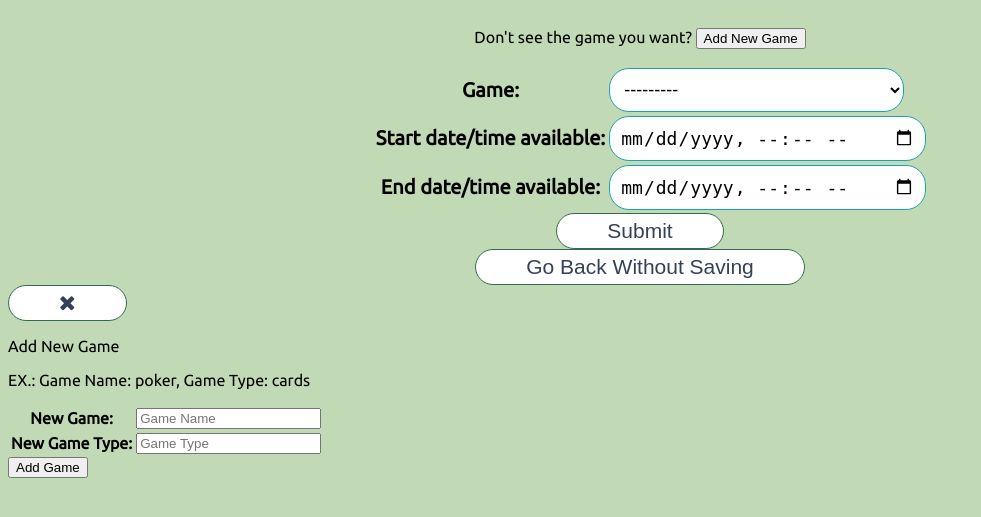
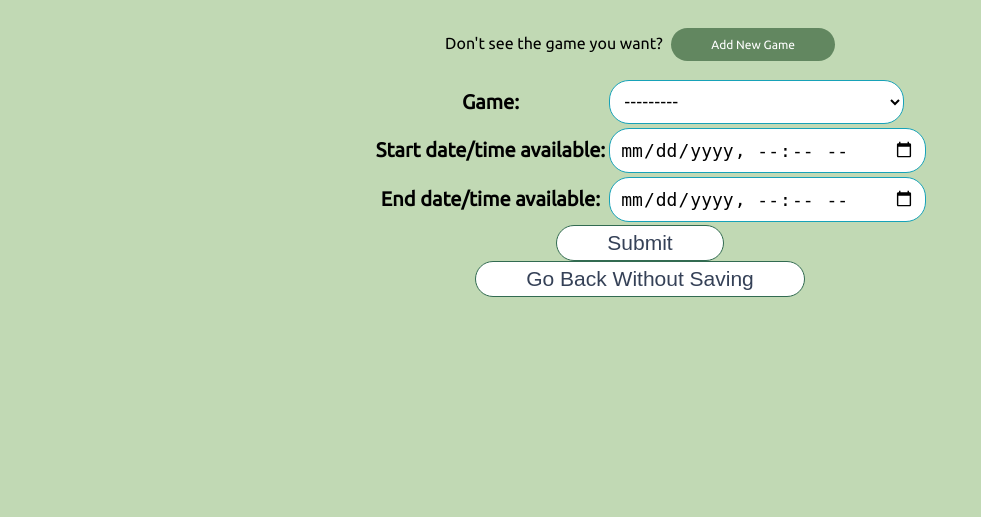
Before and after one commit to Watkins7/Django-Game-Scheduling-Website, a Django app: template pick_up_app/templates/pick_up_app/timeslot.html in a window 1280 px wide. Shown: the part 72-589 px from the top of the page, without its empty margins (0-981 px from the left). Run offline with Django 4.2, Linux system fonts and the light colour scheme; the template is opened without the code that fills it: values that come from a table or form of the project are taken from there, others are empty.

Commit message:
Added new_game.css styling for new_game overlay

```diff
--- a/pick_up_app/static/css/style_new_game.css
+++ b/pick_up_app/static/css/style_new_game.css
@@ -1,35 +1,29 @@
-.overlay {
-    display: block;
-    position: absolute;
+.overlay{
+    position: fixed;
+    display: none;
     width: 100%;
     height: 100%;
     top: 0;
     left: 0;
-    justify-content: center;
-    align-items: center;
-    background-color: #C1D9B4;
-    opacity: 1.0;
-    z-index: 3000;
+    right: 0;
+    bottom: 0;
+    background-color: rgba(0,0,0,0.5);
+    z-index: 2;
 }
 
 
-.new_game {
+.overlay .new_game {
     margin: 70px auto;
     padding: 20px;
     background: #FFFFFF;
     border-radius: 5px;
     border: 1px solid #ced4da;
     width: 30%;
+    height: fit-content;
     position: relative;
 }
 
-.new_game .content {
-    max-height: 30%;
-    overflow: auto;
-    /*position: center;*/
-}
-
-.close_icon {
+.overlay .close_icon {
     position: absolute;
     font-size: 30px;
 }
@@ -46,31 +40,69 @@
     margin-left: 96%;
 }
 
-.header_container {
+.overlay .header_container {
     box-sizing: border-box;
     display: block;
     margin: 0;
     position: relative;
 }
 
-h3 {
+.game_title {
     font-size: 2em;
     font-family: 'Ubuntu', sans-serif;
+    font-weight: bold;
+    margin: 0 0 15px;
     text-align: center;
 }
 
-p {
-    color: #228b22;
-    margin-left: 10%;
+.text{
+    color: #000000;
     font-family: 'Ubuntu', sans-serif;
 }
 
-form label {
-    font-size: 1.25em;
+.ex_text {
+    font-size: 15px;
+    color: #666666;
+    margin-top: 15px;
+    margin-bottom: 0;
+    text-align: center;
     font-family: 'Ubuntu', sans-serif;
 }
 
-.input_text {
+.success {
+    color: #006b1b;
+    background: #BEFFB9;
+    font-size: 16px;
+    font-family: 'Ubuntu', sans-serif;
+    text-align: center;
+    padding-top: 5px;
+    padding-bottom: 5px;
+    margin-left: 25px;
+    margin-right: 25px;
+}
+
+.error, .warning {
+    font-size: 16px;
+    font-family: 'Ubuntu', sans-serif;
+    text-align: center;
+    color: #bb0a1e;
+    background: #FFBBAC;
+    padding-top: 5px;
+    padding-bottom: 5px;
+    margin-left: 25px;
+    margin-right: 25px;
+}
+
+.overlay .game_form label {
+    display: flex;
+    text-align: left;
+    font-size: 1.15em;
+    font-family: 'Ubuntu', sans-serif;
+    margin-left: 20px;
+    margin-top: 10px;
+}
+
+.overlay .game_form .form-input {
     width: 77%;
     border-radius: 20px;
     border: 1px solid #ced4da;
@@ -82,18 +114,19 @@ form label {
     line-height: 1.5;
     color: #212529;
     background-color: #f5f5f5;
-    margin-top: 7px;
+    margin-top: 10px;
+    margin-left: 5%;
+    margin-right: 5%;
 }
 
-.container {
+.overlay .container {
     box-sizing: border-box;
     display: block;
-    margin-bottom: 20px;
     margin-left: 12%;
     position: relative;
 }
 
-.game_button {
+.overlay .game_button {
     display: inline-block;
     width: 50%;
     cursor: pointer;
@@ -104,7 +137,23 @@ form label {
     padding: 10px 40px;
     margin-left: 20%;
     margin-bottom: 10%;
+    margin-top: 13px;
     font-family: 'Ubuntu', sans-serif;
     font-size: 13px;
     text-align: center;
 }
+
+.new_game_btn {
+    display: inline-block;
+    width: fit-content;
+    cursor: pointer;
+    border-radius: 5em;
+    color: #fff;
+    background: #628760;
+    border: 0;
+    padding: 10px 40px;
+    margin-left: 5px;
+    font-family: 'Ubuntu', sans-serif;
+    font-size: 12px;
+    text-align: center;
+}
--- a/pick_up_app/templates/pick_up_app/timeslot.html
+++ b/pick_up_app/templates/pick_up_app/timeslot.html
@@ -4,7 +4,9 @@
 {% load static %}
 <head>
     <meta charset="utf-8" name="viewport" content="width=device-width, initial-scale=1">
+    {#  Load in both the styletimeslot.css and style_new_game.css stylesheets  #}
     <link rel="stylesheet" type="text/css" href="{% static 'css/styletimeslot.css' %}">
+    <link rel="stylesheet" href={% static "css/style_new_game.css" %}>
     <link rel="stylesheet" href="https://cdnjs.cloudflare.com/ajax/libs/font-awesome/4.7.0/css/font-awesome.min.css">
     <link href="https://fonts.googleapis.com/css?family=Ubuntu" rel="stylesheet">
     <title> Timeslot Page</title>
@@ -51,12 +53,15 @@
 
             <form method="POST">
                 {% csrf_token %}
+
+                {# Print any messages #}
                 {% if messages %}
                     {% for message in messages %}
                         {# Sets message tag as class for class referent #}
                         <p {% if message.tags %} class="{{ message.tags }}"{% endif %}>{{ message }}</p>
                     {% endfor %}
                 {% endif %}
+                {# An example text of how games should be entered into the form  #}
                 <p class="ex_text">EX.: Game Name: poker, Game Type: cards</p>
                 <table class="game_form">
                     {{ game_form }}
```
